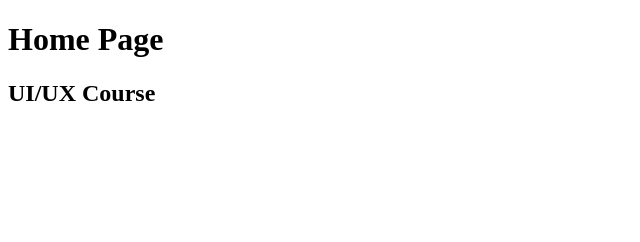
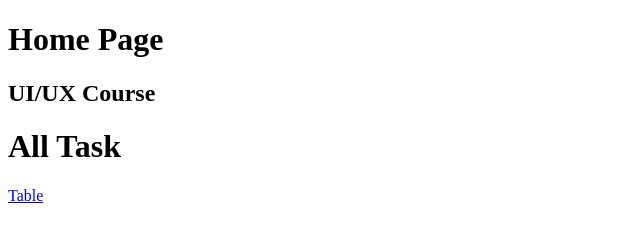
Before and after one commit to NITESHDHIMAL/poushuiux, a plain HTML site: page index.html in a window 1280 px wide. Shown: the whole page, without its empty margins (0-640 px from the left). Drawn offline with Linux system fonts and the light colour scheme.

Commit message:
css intro

```diff
--- /dev/null
+++ b/Day 6/style.css
@@ -0,0 +1,6 @@
+h1{
+    color: brown;
+    padding: 10px;
+    margin: 10px;
+    border: 2px solid red;
+}
--- a/index.html
+++ b/index.html
@@ -13,5 +13,8 @@
         <h1>UI/UX Course</h1>
     </nav>
 
+    <h1>All Task</h1>
+
+    <a href="./Day 5/table2.html">Table</a>
 </body>
 </html>
```
Also changed, not shown: Day 6/cssintro.html (added, +41 -0 lines).
